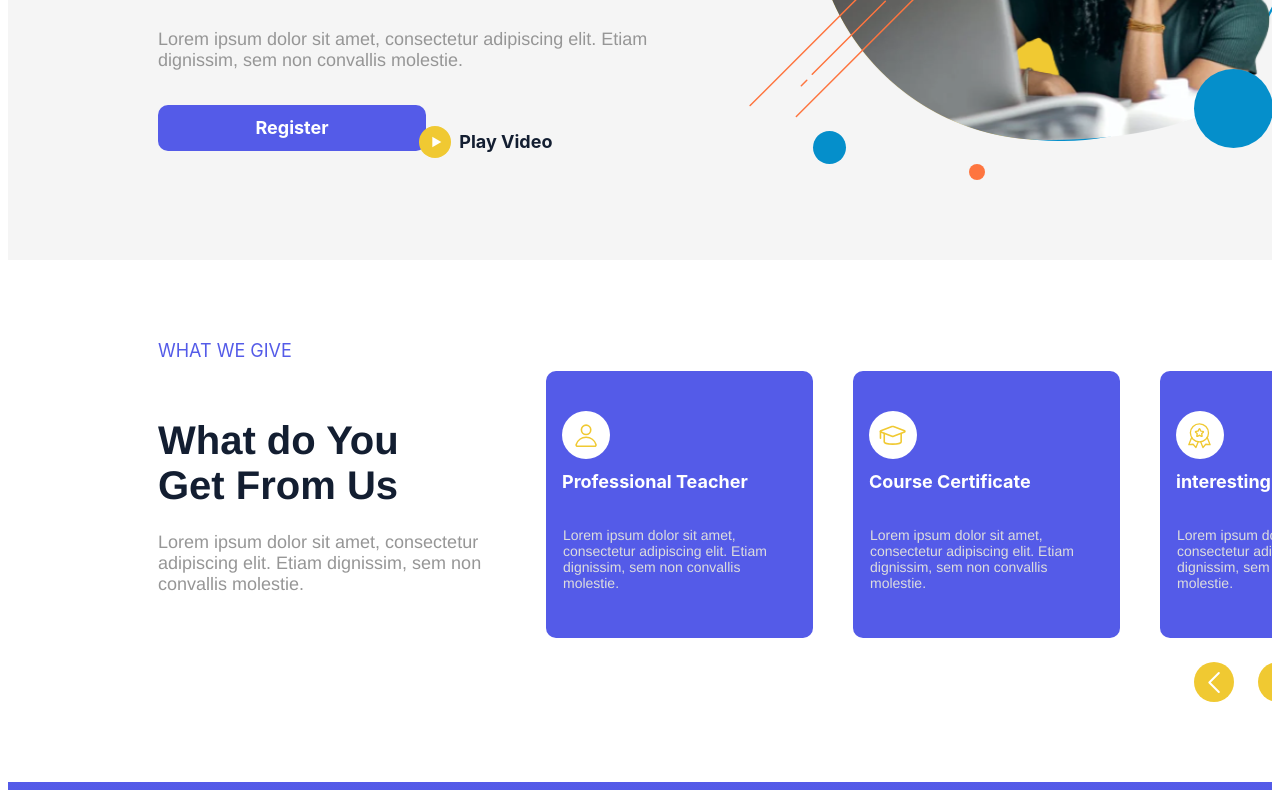
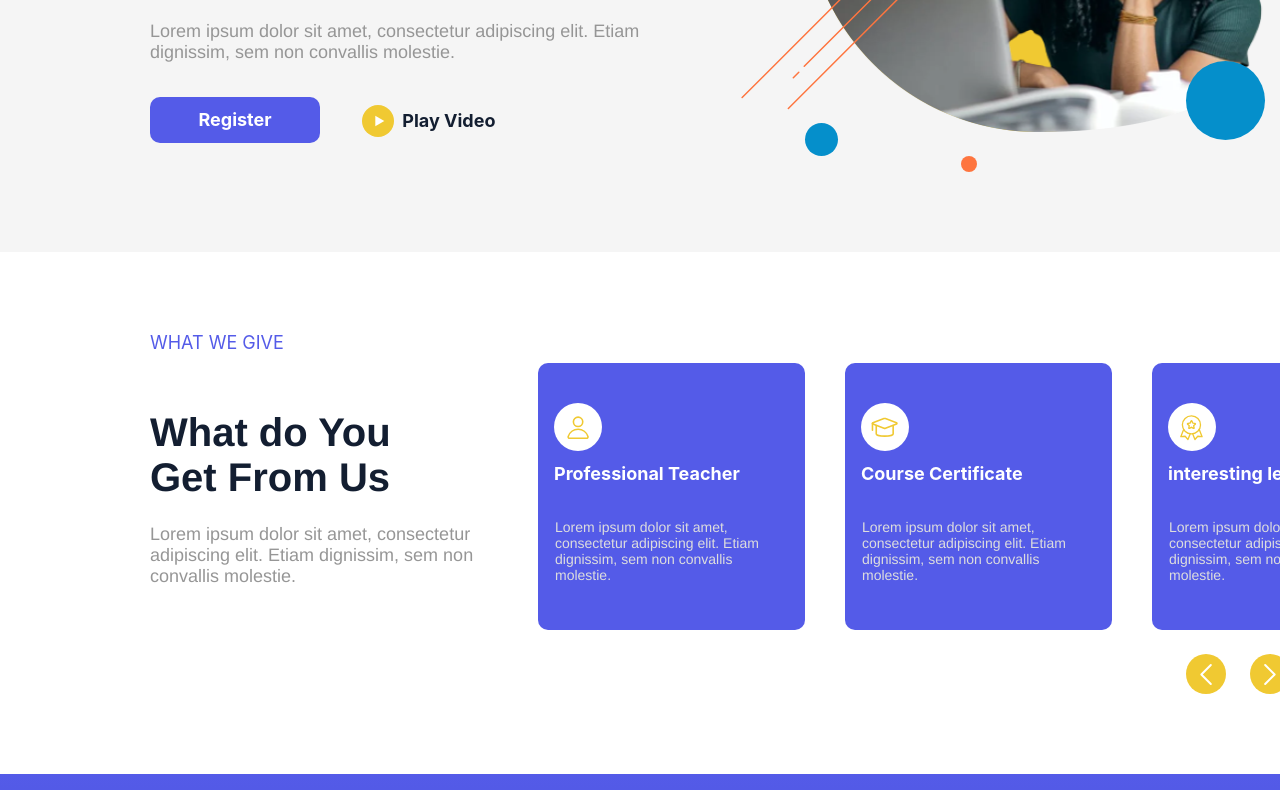
Before and after one commit to mohannadbahar/project1, a plain HTML site: page index.html in a window 1280 px wide. Shown: the part 532-1322 px from the top of the page. Drawn offline with Linux system fonts and the light colour scheme.

Commit message:
Update style.css

```diff
--- a/style.css
+++ b/style.css
@@ -1,3 +1,17 @@
+html,
+body {
+  margin: 0px;
+  height: 100%;
+}
+/* a blue color as a generic focus style */
+button:focus-visible {
+  outline: 2px solid #4a90e2 !important;
+  outline: -webkit-focus-ring-color auto 5px !important;
+}
+a {
+  text-decoration: none;
+}
+
 .desktop {
   background-color: #ffffff;
   display: flex;
@@ -1428,6 +1442,10 @@
   top: 0;
   left: 0;
 }
+* {
+  -webkit-font-smoothing: antialiased;
+  box-sizing: border-box;
+}
 
 .desktop .text-wrapper-36 {
   position: absolute;
@@ -1468,3 +1486,10 @@
   letter-spacing: 0;
   line-height: normal;
 }
+:root {
+  --white-color: rgba(255, 255, 255, 1);
+  --light: rgba(244, 244, 244, 1);
+  --medium: rgba(150, 150, 150, 1);
+  --medium-dark: rgba(100, 100, 100, 1);
+  --dark-color: rgba(13, 18, 34, 1);
+}
```
